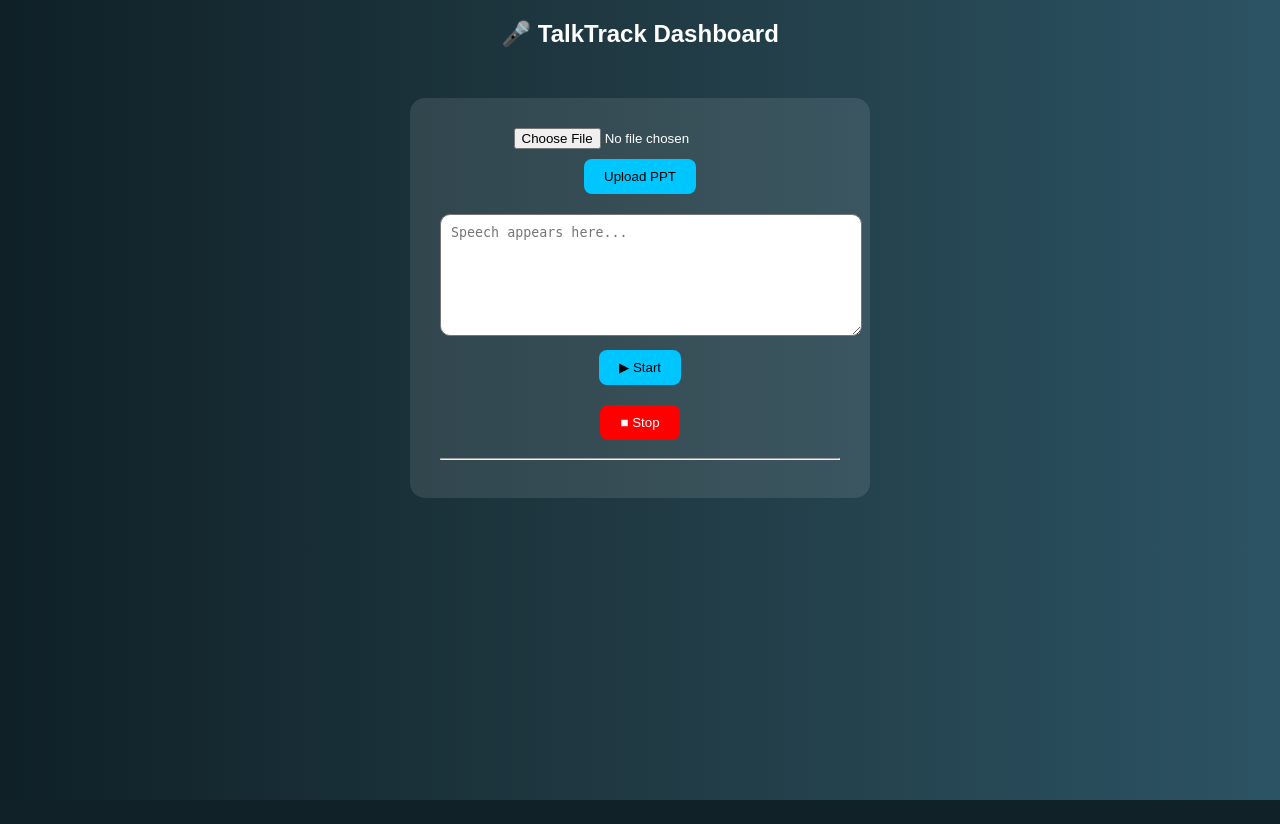
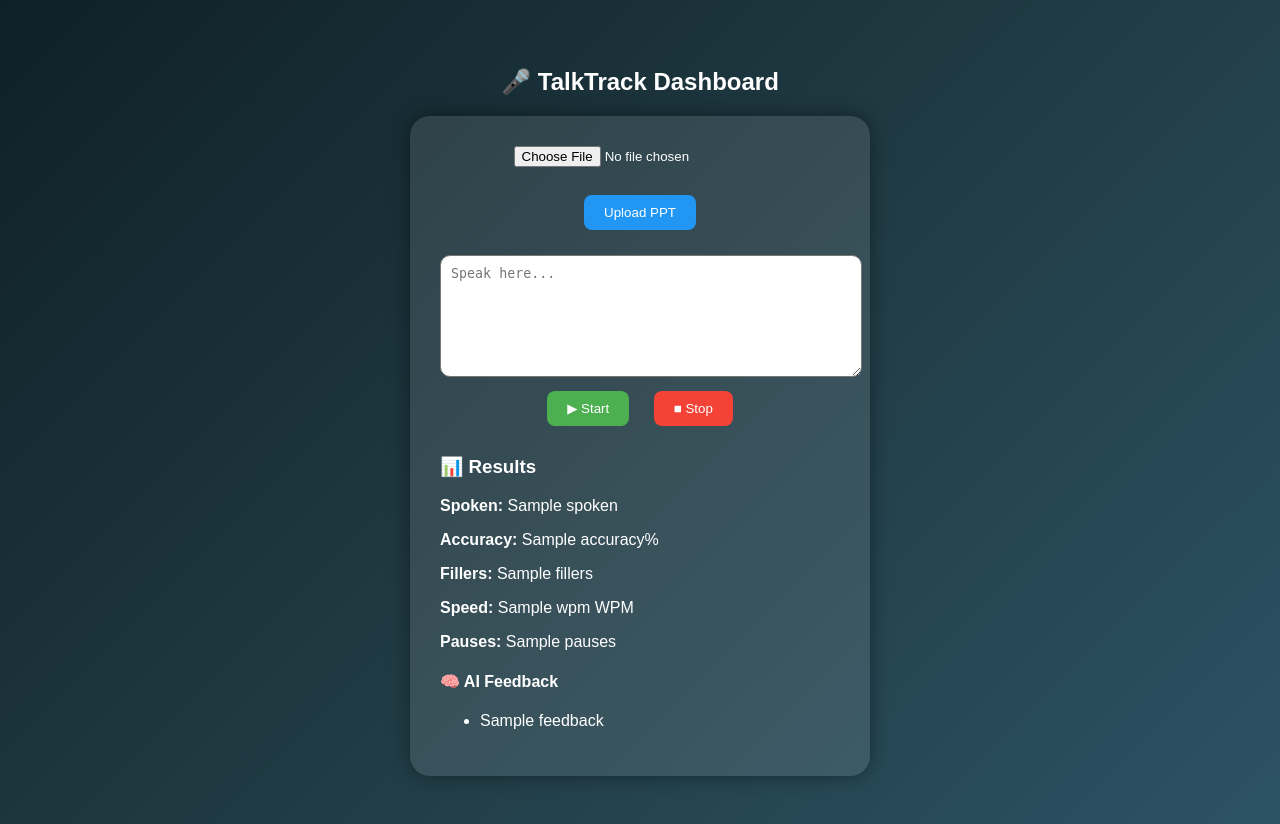
Before and after one commit to ejjigirikavya/TalkTrackAI, a Flask app: template templates/dashboard.html in a window 1280 px wide. Before the commit the page ends 800 px from the top, so only its background shows below. Run offline with Flask 3, Linux system fonts and the light colour scheme; the template is opened without the code that fills it: most values are stand-ins (such as "Sample title", 1, 10 or a date in 2020).

Commit message:
Update dashboard.html

```diff
--- a/templates/dashboard.html
+++ b/templates/dashboard.html
@@ -5,42 +5,47 @@
 
     <style>
         body {
-    margin:0;
             font-family: Arial;
-    background: linear-gradient(to right,#0f2027,#203a43,#2c5364);
-    color:white;
-    text-align:center;
+            background: linear-gradient(135deg, #0f2027, #203a43, #2c5364);
+            color: white;
+            text-align: center;
+            padding: 40px;
         }
 
         .card {
-    background:rgba(255,255,255,0.1);
-    padding:30px;
-    border-radius:15px;
-    width:400px;
-    margin:50px auto;
+            background: rgba(255,255,255,0.1);
+            padding: 30px;
+            border-radius: 20px;
+            width: 400px;
+            margin: auto;
+            box-shadow: 0 0 20px rgba(0,0,0,0.4);
+        }
+
+        textarea {
+            width: 100%;
+            height: 100px;
+            margin-top: 15px;
+            border-radius: 10px;
+            padding: 10px;
         }
 
         button {
-    padding:10px 20px;
-    border:none;
-    border-radius:8px;
-    margin:10px;
-    cursor:pointer;
+            margin: 10px;
+            padding: 10px 20px;
+            border: none;
+            border-radius: 8px;
+            cursor: pointer;
         }
 
-.upload { background:#00c6ff; }
-.start { background:#00c6ff; }
-.stop { background:red; color:white; }
+        .start { background: #4CAF50; color: white; }
+        .stop { background: #f44336; color: white; }
+        .upload { background: #2196F3; color: white; }
 
-textarea {
-    width:100%;
-    height:100px;
-    margin-top:10px;
-    border-radius:10px;
-    padding:10px;
+        .results {
+            margin-top: 20px;
+            text-align: left;
         }
     </style>
-
 </head>
 
 <body>
@@ -49,70 +54,106 @@ textarea {
 
 <div class="card">
 
+    <!-- UPLOAD -->
     <form action="/upload" method="POST" enctype="multipart/form-data">
-<input type="file" name="ppt" required><br>
+        <input type="file" name="ppt" required>
+        <br><br>
         <button class="upload">Upload PPT</button>
     </form>
 
-<textarea id="speechText" placeholder="Speech appears here..."></textarea>
+    <!-- SPEECH BOX -->
+    <textarea id="speechText" placeholder="Speak here..."></textarea>
 
     <br>
 
     <button class="start" onclick="startSpeech()">▶ Start</button>
+    <button class="stop" onclick="stopSpeech()">■ Stop</button>
 
-<form action="/analyze" method="POST" onsubmit="setText()">
-<input type="hidden" name="text" id="hiddenText">
-<button class="stop">■ Stop</button>
-</form>
-
-<hr>
-
-{% if message %}
-<p style="color:lightgreen">{{message}}</p>
+    <!-- ERROR -->
+    {% if error %}
+        <p style="color:red;">{{ error }}</p>
     {% endif %}
 
-{% if error %}
-<p style="color:red">{{error}}</p>
-{% endif %}
-
-{% if done %}
+    <!-- RESULTS -->
+    {% if spoken %}
+    <div class="results">
         <h3>📊 Results</h3>
 
-<p><b>Spoken:</b> {{spoken}}</p>
-<p>Accuracy: {{accuracy}}%</p>
-<p>Fillers: {{fillers}}</p>
-<p>Speed: {{wpm}} WPM</p>
-<p>Pauses: {{pauses}}</p>
+        <p><b>Spoken:</b> {{ spoken }}</p>
+        <p><b>Accuracy:</b> {{ accuracy }}%</p>
+        <p><b>Fillers:</b> {{ fillers }}</p>
+        <p><b>Speed:</b> {{ wpm }} WPM</p>
+        <p><b>Pauses:</b> {{ pauses }}</p>
 
-<h3>🧠 Feedback</h3>
+        <h4>🧠 AI Feedback</h4>
         <ul>
             {% for f in feedback %}
-<li>{{f}}</li>
+            <li>{{ f }}</li>
             {% endfor %}
         </ul>
+    </div>
     {% endif %}
 
 </div>
 
+<!-- JS -->
 <script>
-function setText() {
-    document.getElementById("hiddenText").value =
-        document.getElementById("speechText").value;
+let recognition;
+let finalText = "";
+
+function startSpeech() {
+    finalText = "";
+
+    recognition = new (window.SpeechRecognition || window.webkitSpeechRecognition)();
+
+    recognition.continuous = true;
+    recognition.interimResults = true;
+
+    recognition.onresult = function(event) {
+        let interim = "";
+
+        for (let i = event.resultIndex; i < event.results.length; i++) {
+            let transcript = event.results[i][0].transcript;
+
+            if (event.results[i].isFinal) {
+                finalText += transcript + " ";
+            } else {
+                interim += transcript;
+            }
         }
 
-function startSpeech() {
-    const recognition = new webkitSpeechRecognition();
-    recognition.continuous = true;
-
-    recognition.onresult = function(event) {
-        let text = "";
-        for (let i = 0; i < event.results.length; i++) {
-            text += event.results[i][0].transcript + " ";
-        }
-        document.getElementById("speechText").value = text;
+        document.getElementById("speechText").value = finalText + interim;
     };
 
     recognition.start();
+}
+
+function stopSpeech() {
+    recognition.stop();
+
+    setTimeout(() => {
+        let text = document.getElementById("speechText").value.trim();
+
+        if (text === "") {
+            alert("No speech detected");
+            return;
+        }
+
+        fetch("/analyze", {
+            method: "POST",
+            headers: {
+                "Content-Type": "application/x-www-form-urlencoded",
+            },
+            body: "text=" + encodeURIComponent(text)
+        })
+        .then(res => res.text())
+        .then(html => {
+            document.open();
+            document.write(html);
+            document.close();
+        });
+
+    }, 500);
 }
 </script>
 
```
Lines whose indentation alone changed are shown as unchanged.
